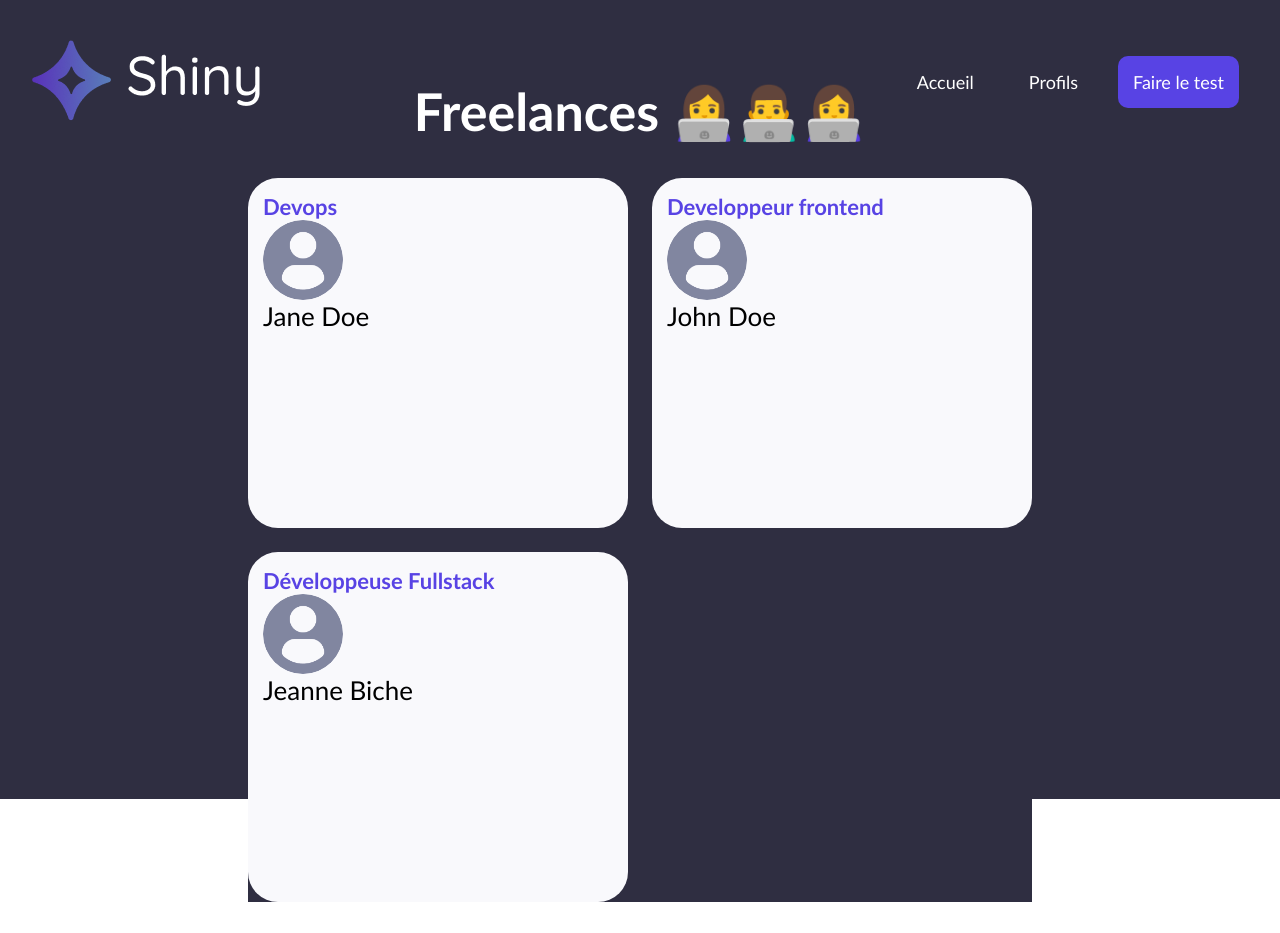
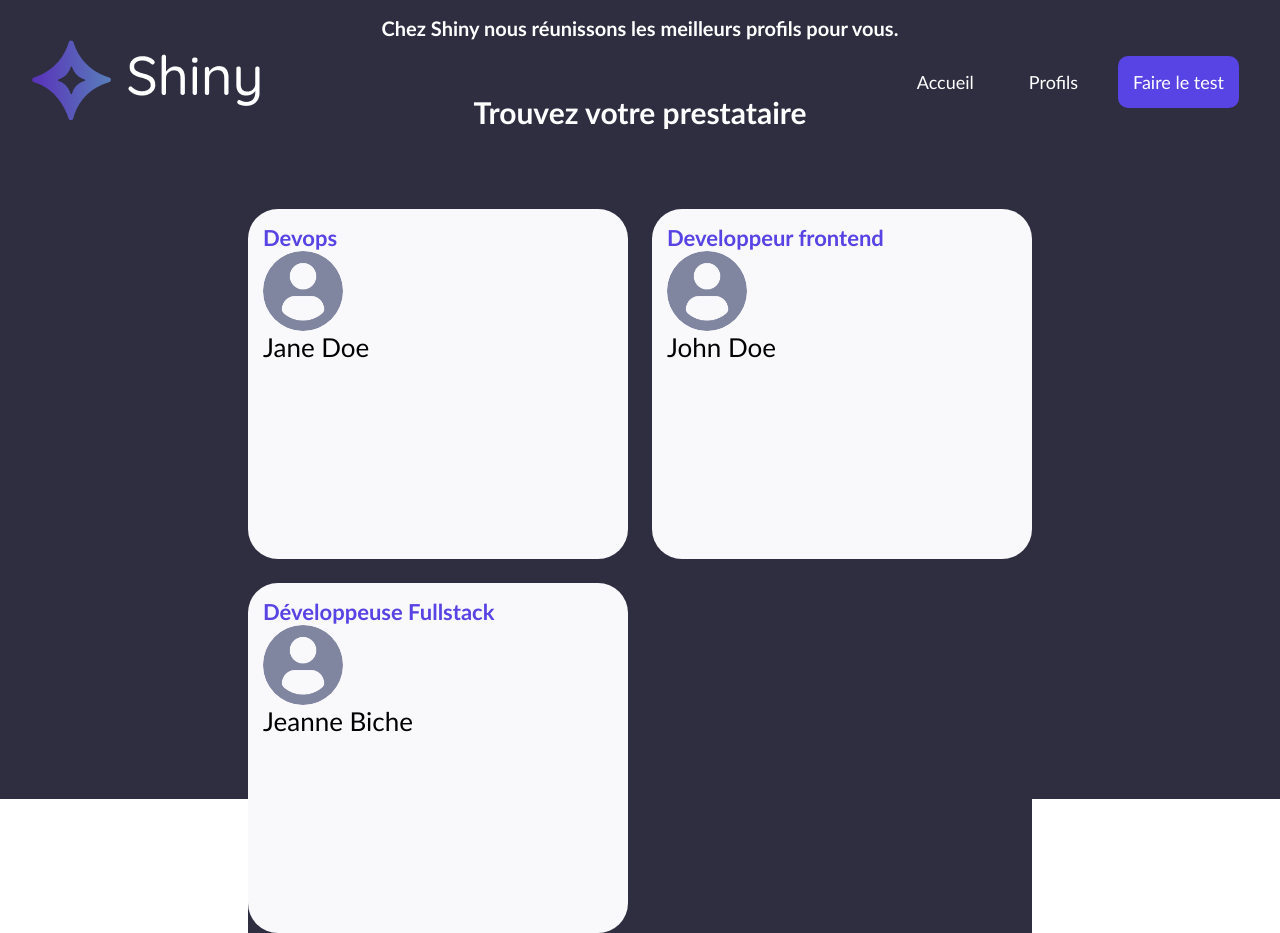
Before and after one commit to FabKaiz/shiny-agency, a React (Create React App) app: page /freelances in a window 1280 px wide. Before the commit the page ends 902 px from the top, so only its background shows below. Built offline with nearby package versions, Linux system fonts and the light colour scheme.

Commit message:
ex profils  done

```diff
--- a/src/pages/Freelances/index.jsx
+++ b/src/pages/Freelances/index.jsx
@@ -21,6 +21,20 @@ const freelanceProfiles = [
   },
 ]
 
+const StyledH4 = styled.h4`
+  margin: 0;
+  margin-bottom: 76px;
+  font-size: 30px;
+  line-height: 132.5%;
+`
+
+const StyledH5 = styled.h5`
+  margin: 0;
+  margin-bottom: 52px;
+  font-size: 20px;
+  line-height: 132.5%;
+`
+
 const CardsContainer = styled.div`
   display: grid;
   gap: 24px;
@@ -31,7 +45,10 @@ const CardsContainer = styled.div`
 const Freelances = () => {
   return (
     <div className="Freelances">
-      <h1>Freelances 👩‍💻👨‍💻👩‍💻</h1>
+      <StyledH5>
+        Chez Shiny nous réunissons les meilleurs profils pour vous.
+      </StyledH5>
+      <StyledH4>Trouvez votre prestataire</StyledH4>
       <CardsContainer>
         {freelanceProfiles.map((profile, index) => (
           <Card
```
